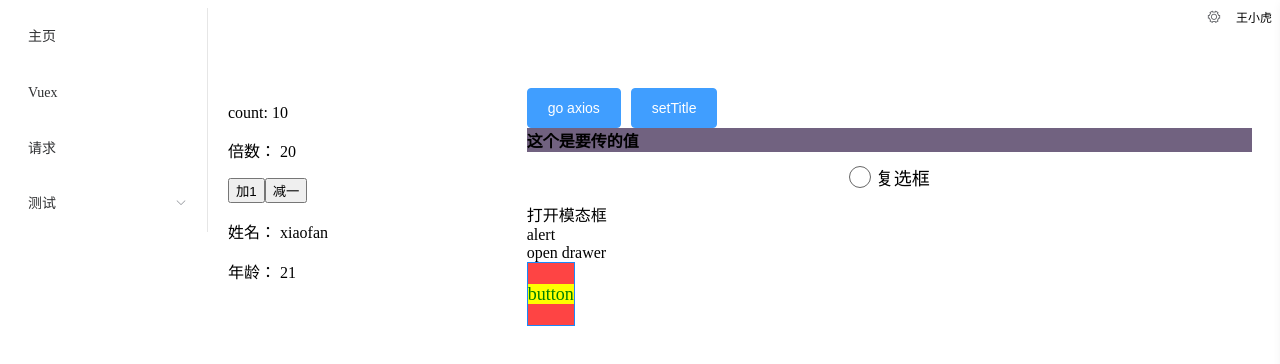
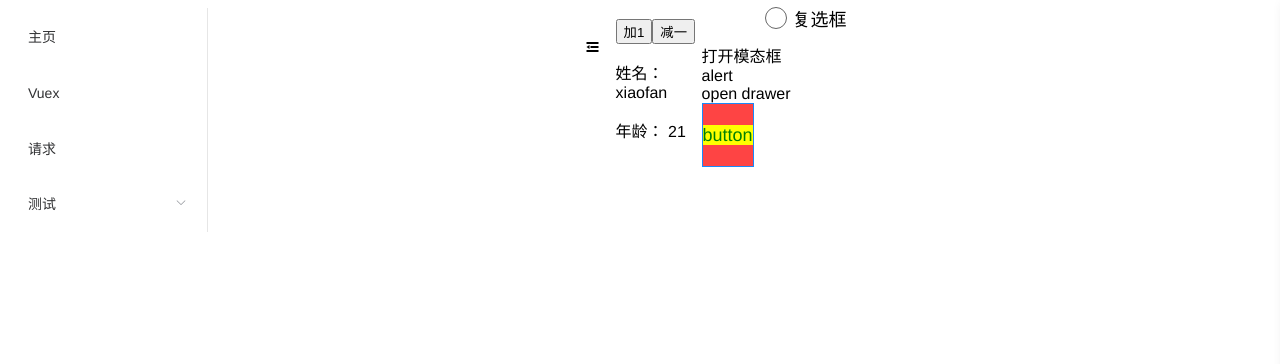
Before and after one commit to xichangzhou/vite-vue3-starter, a Vue app: page / in a window 1280 px wide. Shown: the top 364 px of the page. Built offline with nearby package versions, Linux system fonts and the light colour scheme; a web font is replaced by a local one.

Commit message:
feat: 滑动菜单

```diff
--- a/src/App.vue
+++ b/src/App.vue
@@ -1,44 +1,51 @@
 <template>
-    <el-container style="height: 100%">
-        <el-aside width="200px" style="background-color: rgb(238, 241, 246); height: 100%">
-            <menu-list :items="routes" />
-        </el-aside>
+    <div id="app">
+        <el-container class="container">
+            <el-aside
+                :class="{
+                    aside: true,
+                    openSidebar: opened,
+                    hideSidebar: !opened
+                }"
+            >
+                <menu-list :items="routes" />
+            </el-aside>
 
-        <el-container>
-            <el-header style="text-align: right; font-size: 12px">
-                <el-dropdown>
-                    <i class="el-icon-setting" style="margin-right: 15px"></i>
-                    <template #dropdown>
-                        <el-dropdown-menu>
-                            <el-dropdown-item>查看</el-dropdown-item>
-                            <el-dropdown-item>新增</el-dropdown-item>
-                            <el-dropdown-item>删除</el-dropdown-item>
-                        </el-dropdown-menu>
-                    </template>
-                </el-dropdown>
-                <span>王小虎</span>
-            </el-header>
-
-            <el-main>
-                <router-view />
-            </el-main>
+            <el-container class="sub_container">
+                <el-header class="header">
+                    <hamburger
+                        id="hamburger-container"
+                        class="hamburger-container"
+                        :is-active="opened"
+                        @toggleClick="toggleSideBar"
+                    />
+                    <router-view />
+                </el-header>
+            </el-container>
         </el-container>
-    </el-container>
-
-    <!-- <router-view /> -->
+    </div>
 </template>
 
 <script lang="ts">
-import { defineComponent } from 'vue'
+import { defineComponent, ref } from 'vue'
 import { routes } from '@/router/index'
 import MenuList from '@/components/MenuList.vue'
+import Hamburger from '@/components/Hamburger/index.vue'
 
 export default defineComponent({
     name: 'App',
-    components: { MenuList },
+    components: { MenuList, Hamburger },
     setup: () => {
+        const opened = ref(true)
+
+        const toggleSideBar = () => {
+            opened.value = !opened.value
+        }
+
         return {
-            routes
+            routes,
+            opened,
+            toggleSideBar
         }
     }
 })
--- a/src/components/Hamburger/index.vue
+++ b/src/components/Hamburger/index.vue
@@ -1,5 +1,5 @@
 <template>
-	<div style="padding: 0 15px;" @click="toggleClick">
+    <div style="padding: 0 15px" @click="toggleClick">
         <i class="el-icon-s-fold hamburger" v-if="isActive"></i>
         <i class="el-icon-s-unfold hamburger" v-else></i>
     </div>
@@ -14,16 +14,63 @@ export default {
             default: false
         }
     },
-	methods: {
-		toggleClick() {
-			this.$emit('toggleClick');
+    setup(props, ctx) {
+        const toggleClick = () => {
+            ctx.emit('toggleClick')
+        }
+
+        return { toggleClick }
     }
 }
-};
 </script>
 
-<style scoped>
-.hamburger {
-	font-size: 24px;
+<style lang="scss" scoped>
+body,
+.aside,
+.main,
+.el-header {
+    margin: 0 !important;
+    padding: 0 !important;
+}
+#app {
+    font-family: 'Avenir', Helvetica, Arial, sans-serif;
+    -webkit-font-smoothing: antialiased;
+    -moz-osx-font-smoothing: grayscale;
+    color: #2c3e50;
+}
+.container {
+    height: 100vh;
+    display: flex;
+    flex-direction: row;
+
+    .aside {
+        transition: width 0.28s;
+        z-index: 9 !important;
+    }
+}
+
+.sub_container {
+    flex: 1;
+    display: flex;
+    flex-direction: column;
+
+    .header {
+        height: 80px;
+        display: flex;
+        flex-direction: row;
+        justify-content: center;
+        align-items: center;
+    }
+
+    .main {
+        flex: 1;
+    }
+}
+
+.openSidebar {
+    width: 200px !important;
+}
+.hideSidebar {
+    width: 0px !important;
 }
 </style>
```
Lines whose indentation alone changed are shown as unchanged.
